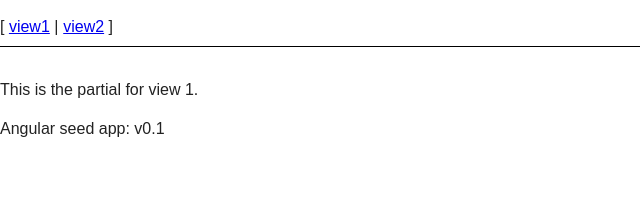
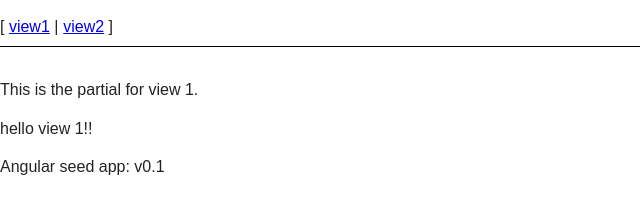
Before and after one commit to Jean-Simon-Barry/shoplist, a website: page app/index.html at #/view1 in a window 1280 px wide. Shown: the whole page, without its empty margins (0-640 px from the left). Drawn offline with Linux system fonts and the light colour scheme.

Commit message:
hello world

```diff
--- a/app/view1/view1.html
+++ b/app/view1/view1.html
@@ -1 +1,2 @@
 <p>This is the partial for view 1.</p>
+<p>{{name}}</p>
--- a/app/view1/view1.js
+++ b/app/view1/view1.js
@@ -10,6 +10,6 @@ angular.module('myApp.view1', ['ngRoute'])
 }])
 
 .controller('View1Ctrl', ['$scope', function($scope) {
-    $scope.name = "hello view 1!!";o
+    $scope.name = "hello view 1!!";
 
 }]);
```
